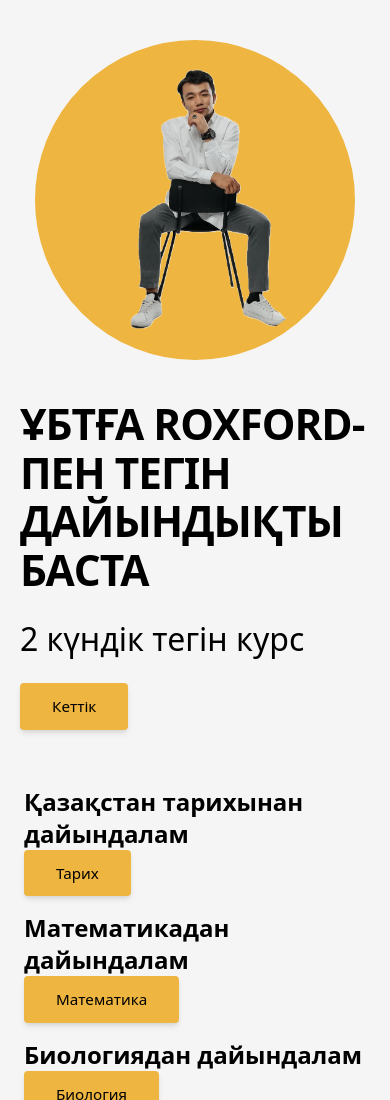
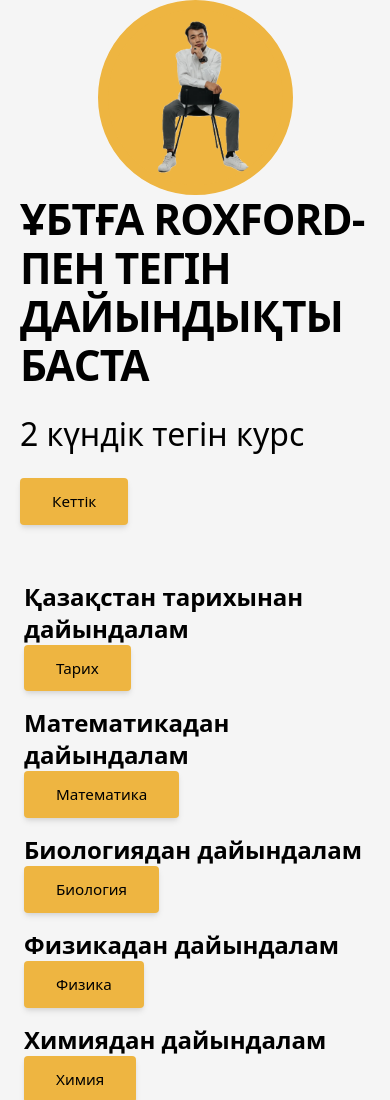
Before and after one commit to k0zibek/roxford-landing, a plain HTML site: page index.html in a window 390 px wide. Shown: the top 1100 px of the page. Drawn offline with Linux system fonts and the light colour scheme.

Commit message:
mobile check

```diff
--- a/styles/style.css
+++ b/styles/style.css
@@ -66,8 +66,8 @@
 
 .banner-image {
 	display: block;
-	max-width: 25rem;
-	height: 80%;
+	width: 50vw;
+	height: 50vw;
 	-o-object-fit: cover;
 	object-fit: cover;
 	justify-self: center;
```
